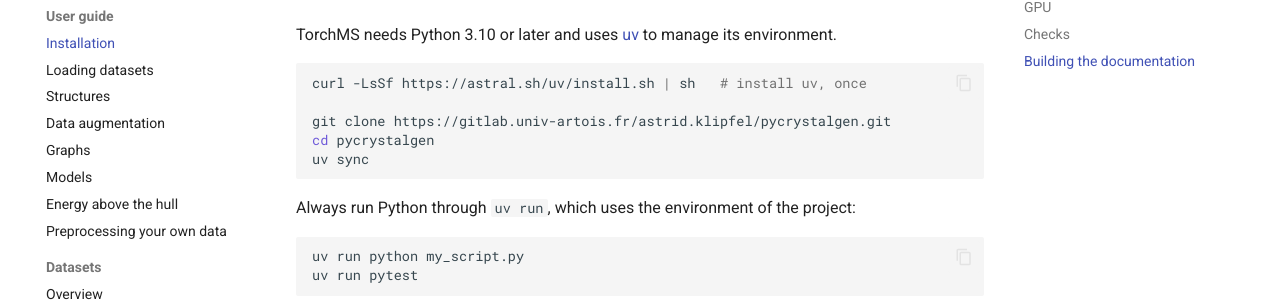
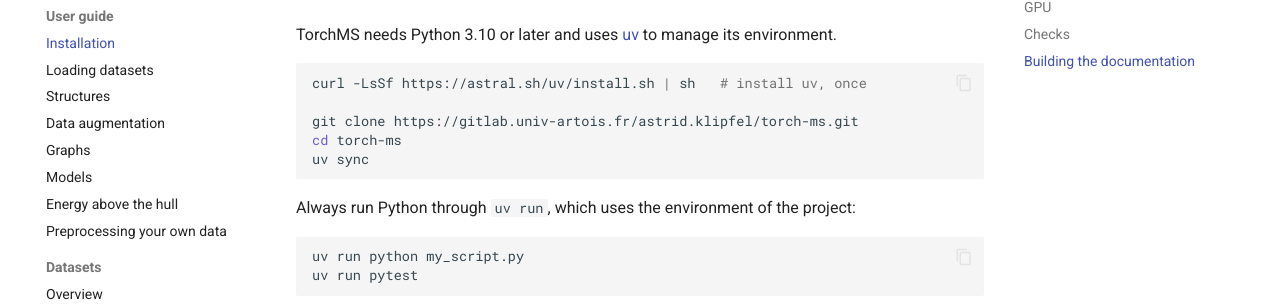
Before and after one commit to materials-toolkits/torch-ms, an MkDocs documentation site: the page built from docs/guide/installation.md, in a window 1280 px wide and 1336 px high. Shown: the part 158-463 px from the top of the window. Built offline with MkDocs 1.6.1 and Material for MkDocs 9.7.7, drawn with Linux system fonts in a browser that asks for light colours.

Commit message:
fix installation process

````diff
--- a/docs/guide/installation.md
+++ b/docs/guide/installation.md
@@ -6,8 +6,8 @@ environment.
 ```bash
 curl -LsSf https://astral.sh/uv/install.sh | sh   # install uv, once
 
-git clone https://gitlab.univ-artois.fr/astrid.klipfel/pycrystalgen.git
-cd pycrystalgen
+git clone https://gitlab.univ-artois.fr/astrid.klipfel/torch-ms.git
+cd torch-ms
 uv sync
 ```
 
````
